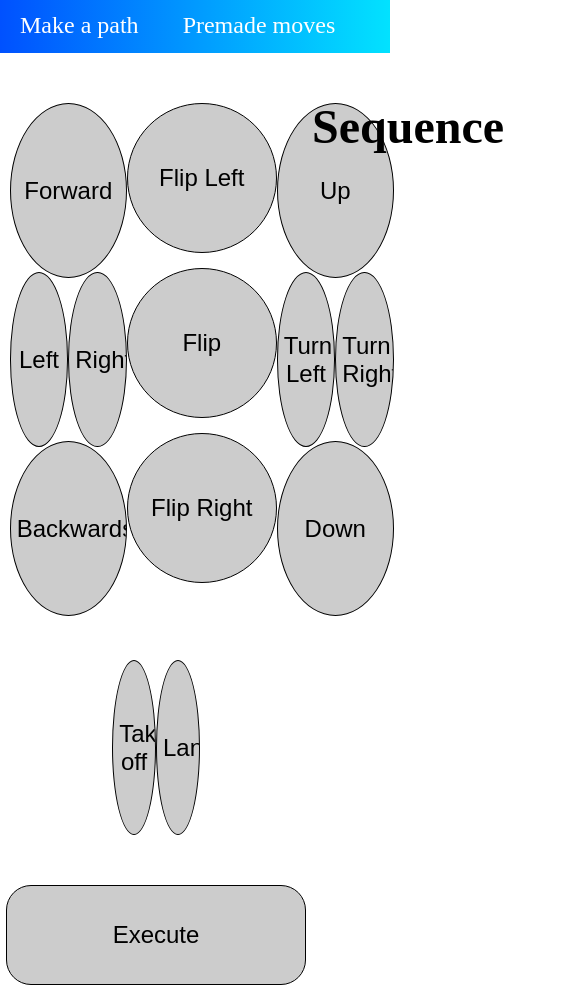
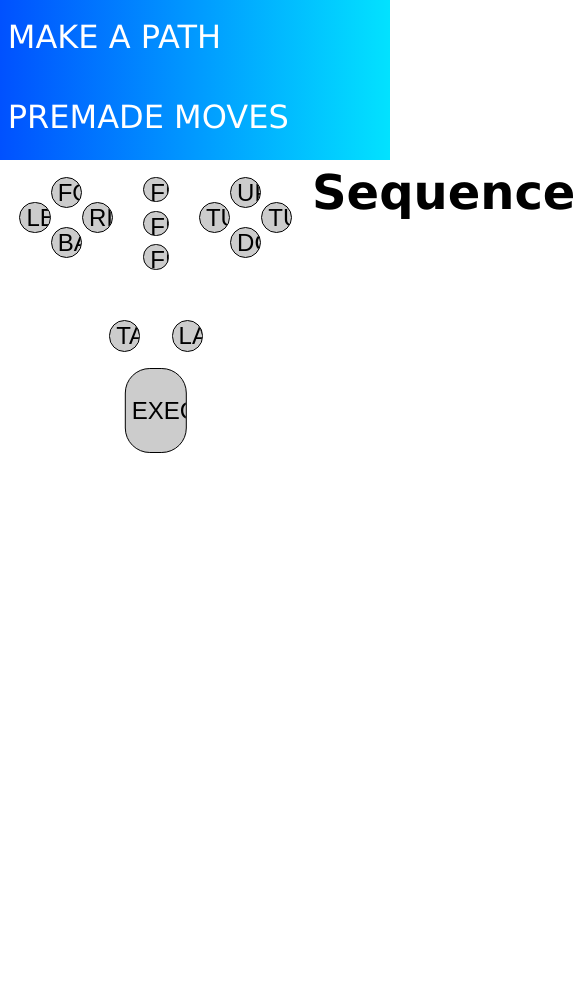
Before and after one commit to MartienskieNum1/Drone-Project-ParrotAR, a website: page interface/index.html in a window 390 px wide. Shown: the whole page, 575 px wide, since content can reach past the window. After the commit the page ends 844 px from the top, so only its background shows below. Drawn offline with Linux system fonts and the light colour scheme.

Commit message:
Phone css

```diff
--- a/interface/css/controls.css
+++ b/interface/css/controls.css
@@ -4,17 +4,12 @@ main {
 }
 
 main > div {
-    width: 75%;
-    height: auto;
-    margin-left: auto;
-    margin-right: auto;
-    margin-top: 50px;
+    width: 100%;
+    margin-top: 2vh;
 }
 
 main > div > div:first-child {
-    display: flex;
-    justify-content: space-between;
-    margin-bottom: 50px;
+    margin-bottom: 5vh;
 }
 
 #controls {
@@ -33,10 +28,18 @@ main > div > div:first-child {
     margin-bottom: -5%;
 }
 
+#flips {
+    width: 10vw;
+    display: flex;
+    justify-content: space-between;
+    flex-direction: column;
+    align-items: center;
+}
+
 #flips button {
-    height: 150px;
-    width: 150px;
-    margin-bottom: 15px;
+    height: 6.5vw;
+    width: 6.5vw;
+    margin-bottom: 1vh;
 }
 
 #setup > div {
@@ -48,17 +51,17 @@ main > div > div:first-child {
 }
 
 #setup > button {
-    margin-top: 50px;
+    margin-top: 2vh;
     margin-left: 50%;
     transform: translateX(-50%);
-    width: 300px;
-    height: 100px;
+    width: 20%;
+    height: 10vh;
     border-radius: 25px;
 }
 
 button {
-    width: 175px;
-    height: 175px;
+    width: 8vw;
+    height: 8vw;
     border: 1px solid black;
     border-radius: 50%;
     font-size: 1.5rem;
--- a/interface/css/general.css
+++ b/interface/css/general.css
@@ -1,19 +1,22 @@
 body {
     overflow: hidden;
     user-select: none;
+    font-family: Verdana, Geneva, Tahoma, sans-serif;
+
 }
 
 header {
     width: 100vw;
-    line-height: 50px;
+    line-height: 75px;
     background-image: linear-gradient(to right, #0051ff , rgb(2, 226, 255));;
 }
 
 header li {
+    text-transform: uppercase;
     display: inline-block;
-    padding-left: 20px;
-    padding-right: 20px;
-    font-size: 1.5rem;
+    padding-left: 2vw;
+    padding-right: 2vw;
+    font-size: 2rem;
 }
 
 header a{
@@ -31,6 +34,7 @@ button {
     color: #000000;
     transition-duration: 0.4s;
     overflow: hidden;
+    text-transform: uppercase;
 }
 
 #setup > button:after, #abort:after, #premade-moves-abort:after {
--- a/interface/css/sequence.css
+++ b/interface/css/sequence.css
@@ -1,8 +1,8 @@
 h1 {
     font-size: 3rem;
     font-weight: bold;
-    margin-bottom: 10px;
-    margin-top: 50px;
+    margin-bottom: 0.5vh;
+    margin-top: 1vh;
 }
 
 aside {
@@ -12,8 +12,7 @@ aside {
 aside li {
     font-size: 2rem;
     font-family: Verdana, Geneva, Tahoma, sans-serif;
-    line-height: 60px;
-    margin-bottom: 5px;
+    line-height: 55px;
 }
 
 aside #sequence {
@@ -34,15 +33,20 @@ aside #sequence {
     list-style-type: none;
     display: flex;
     justify-content: center;
-    margin-top: 50px;
+    margin-top: 2vh;
+}
+
+#moves button {
+    width: 10vw;
+    height: 10vw;
 }
 
 #abort, #premade-moves-abort {
     display: none;
-    margin-top: 20px;
+    margin-top: 2vh;
     transform: translateX(-30%);
     width: 120%;
-    height: 200px;
+    height: 20vh;
     background-color: red;
     font-size: 3rem;
     font-weight: bold;
--- a/interface/index.html
+++ b/interface/index.html
@@ -2,8 +2,7 @@
 <html lang="en">
 <head>
     <meta charset="UTF-8">
-    <meta name="viewport" content="height=device-height, initial-scale=1.0">
-    <meta name="viewport" content="width=device-width, initial-scale=1.0">
+    <meta name="viewport" content="width=device-width,height=device-height,initial-scale=1.0"/>
     <title>Drone controls</title>
     <link rel="stylesheet" href="css/reset.css">
     <link rel="stylesheet" href="css/general.css">
@@ -72,7 +71,7 @@
             <button>Execute</button>
         </div>
     </div>
-    <aside style="display: inline-block">
+    <aside>
         <h1>Sequence</h1>
 
         <ul id="sequence">
--- a/interface/javascript/actions.js
+++ b/interface/javascript/actions.js
@@ -3,11 +3,7 @@
 document.addEventListener('DOMContentLoaded', init);
 
 function init() {
-    let abortButton = document.querySelector("#abort") !== null ?
-                            document.querySelector("#abort") :
-                            document.querySelector("#premade-moves-abort")
 
-    abortButton.addEventListener('click', abort())
 }
 
 function abort() {
--- a/interface/javascript/controller.js
+++ b/interface/javascript/controller.js
@@ -47,3 +47,8 @@ function execute() {
         actions = [];
     }
 }
+
+function createShape(shape) {
+    actions.push(shape);
+    execute();
+}
--- a/interface/javascript/shapes.js
+++ b/interface/javascript/shapes.js
@@ -8,6 +8,8 @@ function init() {
 
 function drawShape(e) {
     e.preventDefault()
+
+    createShape(e.target.innerText);
 
     switch (e.target.innerText) {
         case "Square":
```
Also changed, not shown: interface/premade-moves.html (+1 -1 lines), interface/css/premade-moves.css (deleted).
